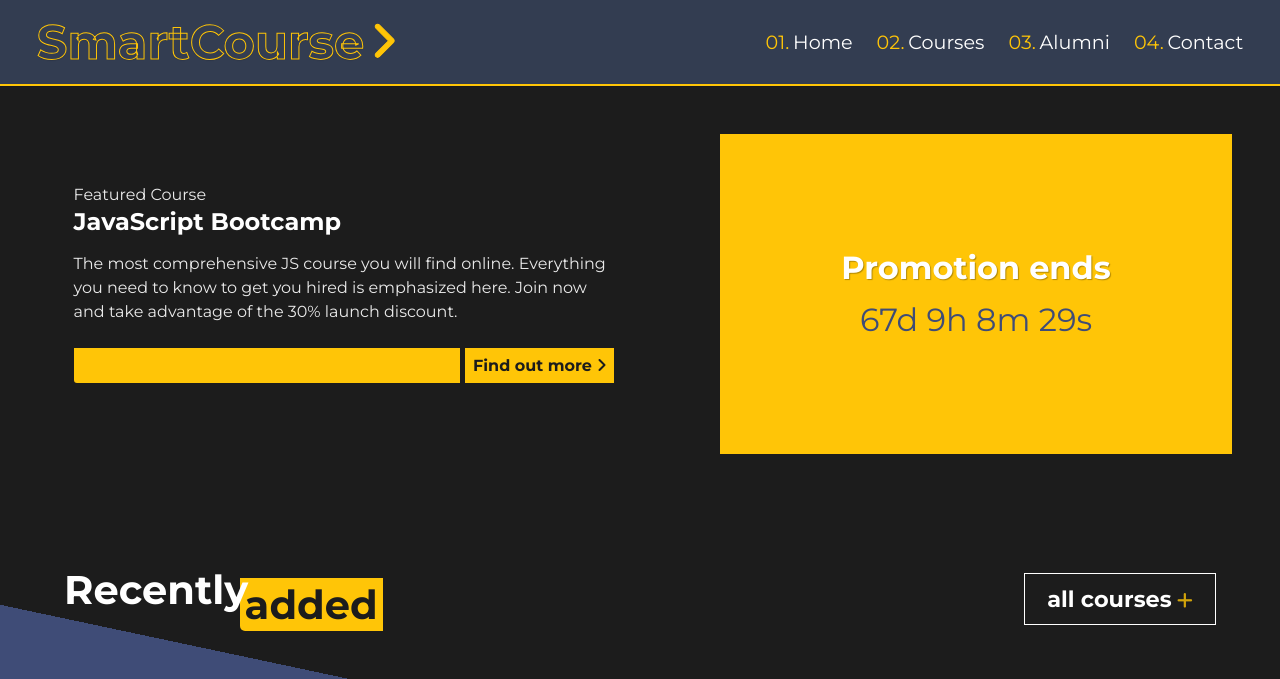
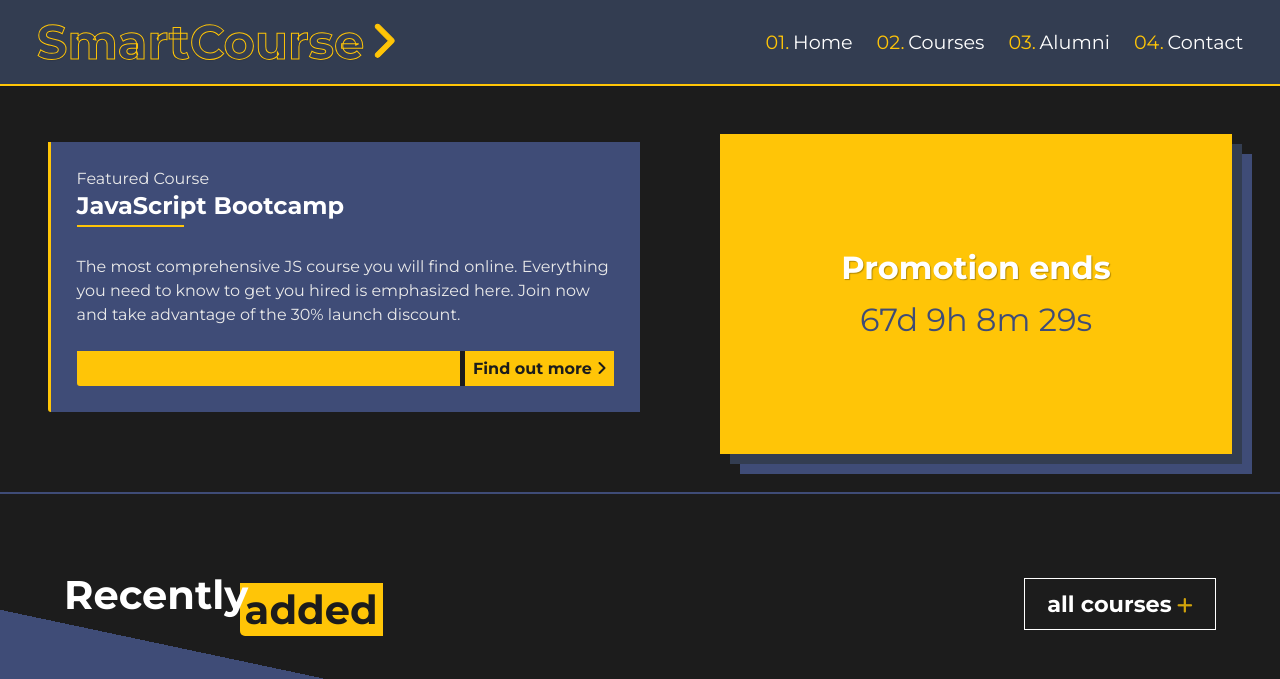
Before and after one commit to Namonaki0/SmartCourse, a plain HTML site: page index.html in a window 1280 px wide. Shown: the top 679 px of the page. Drawn offline with nearby package versions, Linux system fonts and the light colour scheme.

Commit message:
few changes

```diff
--- a/CSS/index-partials/_countdown.css
+++ b/CSS/index-partials/_countdown.css
@@ -45,6 +45,8 @@
         display: flex;
         justify-content: center;
         flex-direction: column;
+        box-shadow: 10px 10px var(--navy),
+        20px 20px var(--new-blue);
     }
 
     .promotion-banner {
--- a/CSS/index-partials/_course-list.css
+++ b/CSS/index-partials/_course-list.css
@@ -109,7 +109,9 @@
     /* border-bottom: 1px solid var(--off-white); */
     margin-bottom: 1.5em;
     padding: .2em .2em .5em;
-    box-shadow: 0 0 1px rgba(250,250,250, .9);
+    /* box-shadow: 0 0 1px rgba(250,250,250, .9); */
+    background: rgba(0, 0, 0, .1);
+    box-shadow: 0 0 2px rgba(0, 0, 0, .1);
 }
 
 .course-desc img {
--- a/CSS/index-partials/_main.css
+++ b/CSS/index-partials/_main.css
@@ -19,6 +19,15 @@ body {
 
 .featured-course-desc {
     margin-top: 5em;
+}
+
+.featured-course-desc h2::after {
+    content: "";
+    display: block;
+    background: var(--gold);
+    height: 2px;
+    width: 20%;
+    margin-top: 5px;
 }
 
 .featured-course-wrap img {
@@ -77,13 +86,22 @@ body {
     .hero-wrapper {
         display: flex;
         grid-template-columns: repeat(3, 1fr);
+        border-bottom: 2px solid var(--new-blue);
+    }
 
-    }
+    /* .hero-wrapper::before {
+        content: "";
+        display: block;
+        height: 2px;
+        background: var(--new-blue);
+        width: 50%;
+    } */
 
     .featured-course-wrap {
         flex-direction: column;
         margin-bottom: 1em;
         grid-column: 1 / -1;
+
     }
 
     .featured-course-wrap h2 {
@@ -93,12 +111,22 @@ body {
     .course-cta {
         display: block;
     }
+
+    .featured-course-desc p {
+        margin-top: 0;
+    }
+
+    .featured-course-desc h2 {
+        margin-bottom: .5em;
+    }
+
 }
 
 @media(min-width: 900px) {
 
     .featured-course-wrap {
         width: 50%;
+
     }
 
     .featured-course-desc {
@@ -118,6 +146,11 @@ body {
         flex-direction: column;
         margin-top: .5em;
         margin-bottom: 2em;
+        background: var(--new-blue);
+        border-bottom-left-radius: 3px;
+        z-index: -1;
+        border-left: 3px solid var(--gold);
+        /* border-bottom: 2px solid var(--gold); */
     }
 
     .featured-course-wrap p {
@@ -131,4 +164,8 @@ body {
         grid-column: 1 / 2;
     }
 
+    .bottom-layer .course-cta {
+        z-index: 1000;
+    }
+
 }
```
